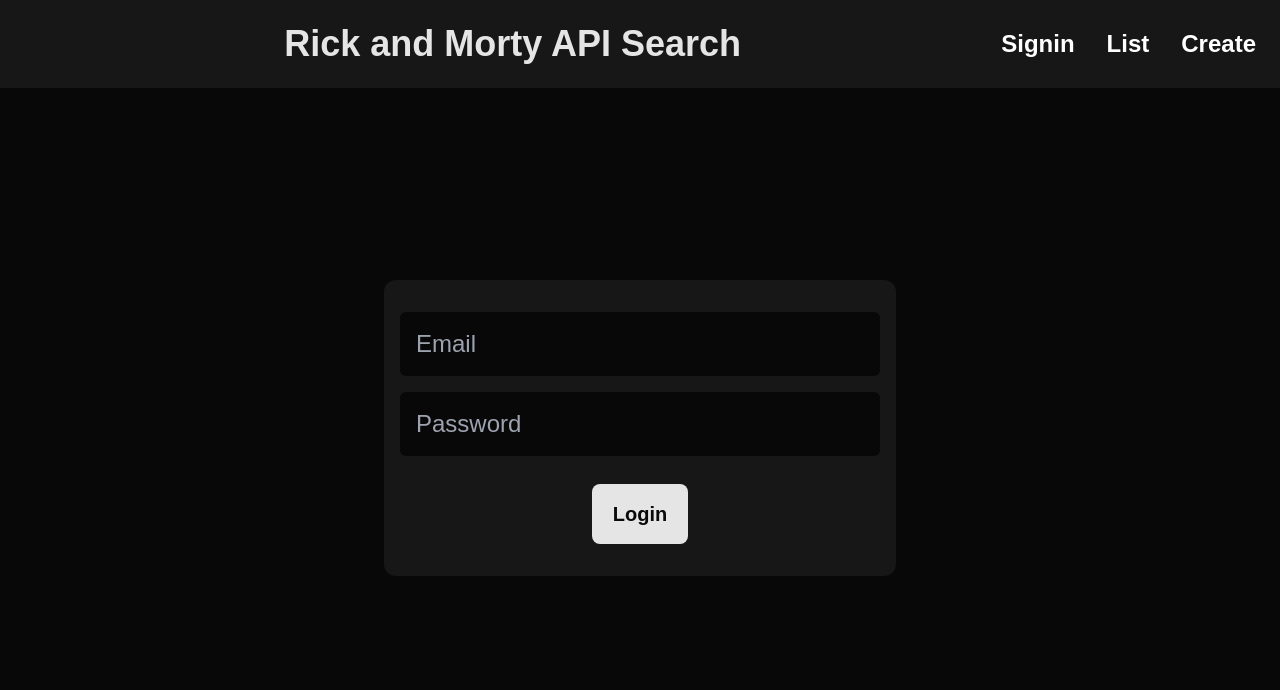
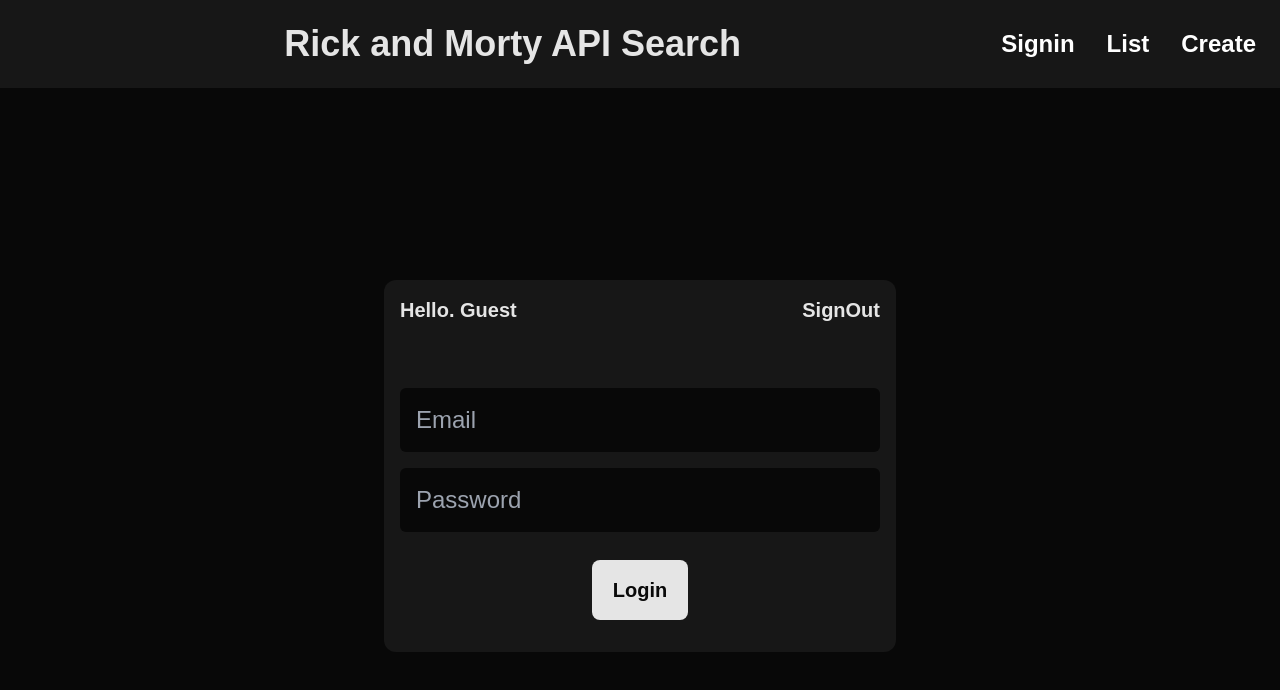
Before and after one commit to Serg-Ale/Projeto-03-FullStack-UTFPR, a React (Vite) app in the folder Front/: page /signin in a window 1280 px wide. Shown: the top 690 px of the page. Built offline with nearby package versions, Linux system fonts and the light colour scheme.

Commit message:
add: include missing ui settings

```diff
--- a/Front/src/layouts/MainLayout.jsx
+++ b/Front/src/layouts/MainLayout.jsx
@@ -1,10 +1,17 @@
 import Header from "@/components/Header";
+import { Link } from "react-router-dom";
 
 const MainLayout = ({ children }) => {
   return (
     <>
       <Header />
-      <div className="m-auto mt-[15%] flex w-[40%] flex-col gap-8 rounded-xl bg-neutral-900 p-4 text-center text-neutral-200">
+      <div className="m-auto mt-[15%] flex w-[40%] flex-col gap-8 rounded-xl bg-neutral-900 p-4 pt-4 text-center text-2xl text-neutral-200">
+        <div className="flex w-full items-center justify-between pb-4 text-neutral-200">
+          <h2 className="text-xl font-bold">Hello. Guest</h2>
+          <Link to={"/signin"} className="text-xl font-bold">
+            SignOut
+          </Link>
+        </div>
         {children}
       </div>
     </>
```
